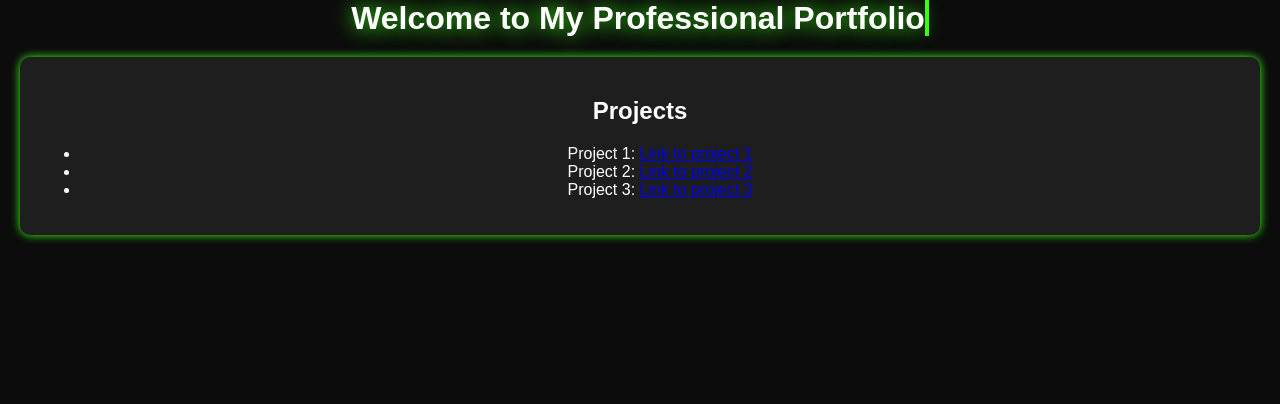
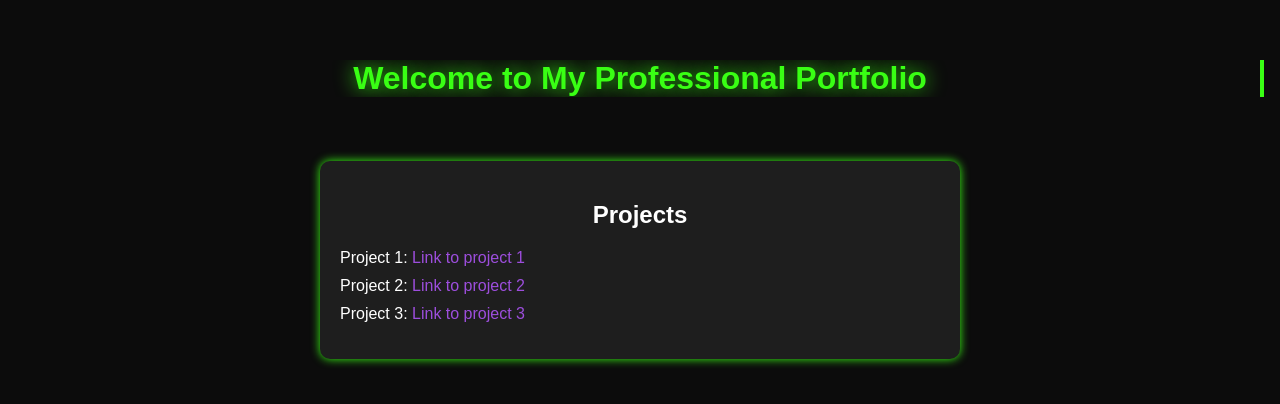
Before and after one commit to Z3N0-2026/Z3N0-about-me, a plain HTML site: page index.html in a window 1280 px wide. Drawn offline with Linux system fonts and the light colour scheme.

Commit message:
Update index.html

```diff
--- a/index.html
+++ b/index.html
@@ -11,19 +11,24 @@
             background-color: #0c0c0c;
             color: #ffffff;
             text-align: center;
+            padding: 20px;
         }
         h1 {
             color: #39ff14;
             text-shadow: 0 0 20px #39ff14;
+            display: inline-block;
+            margin: 40px auto;
         }
         .typing {
-            display: inline;
+            display: inline-block;
             font-weight: bold;
-            color: #ffffff;
+            color: #39ff14;
             white-space: nowrap;
             overflow: hidden;
             border-right: 0.15em solid #39ff14;
-            animation: typing 3s steps(10, end), blink-caret 0.75s step-end infinite;
+            animation: typing 4s steps(40, end) 1s 1 normal both,
+                       blink-caret 0.75s step-end infinite;
+            max-width: 100%;
         }
         @keyframes typing {
             from { width: 0; }
@@ -34,11 +39,27 @@
             50% { border-color: #39ff14; }
         }
         .projects {
-            margin: 20px;
+            margin: 20px auto;
             background-color: #1e1e1e;
             padding: 20px;
             border-radius: 10px;
             box-shadow: 0 0 10px #39ff14;
+            max-width: 600px;
+        }
+        .projects ul {
+            list-style: none;
+            padding: 0;
+        }
+        .projects li {
+            margin: 10px 0;
+            text-align: left;
+        }
+        .projects a {
+            color: #9d4edd;
+            text-decoration: none;
+        }
+        .projects a:hover {
+            text-decoration: underline;
         }
     </style>
 </head>
```
